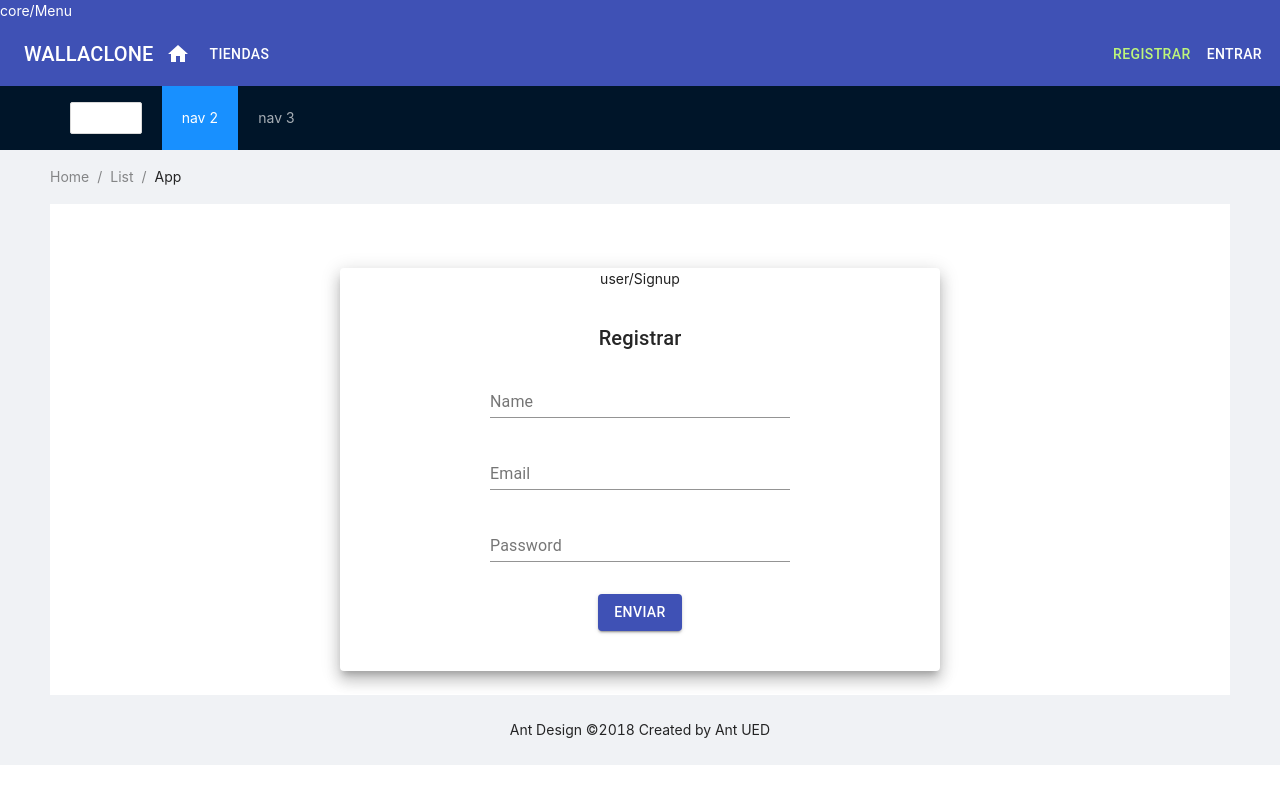
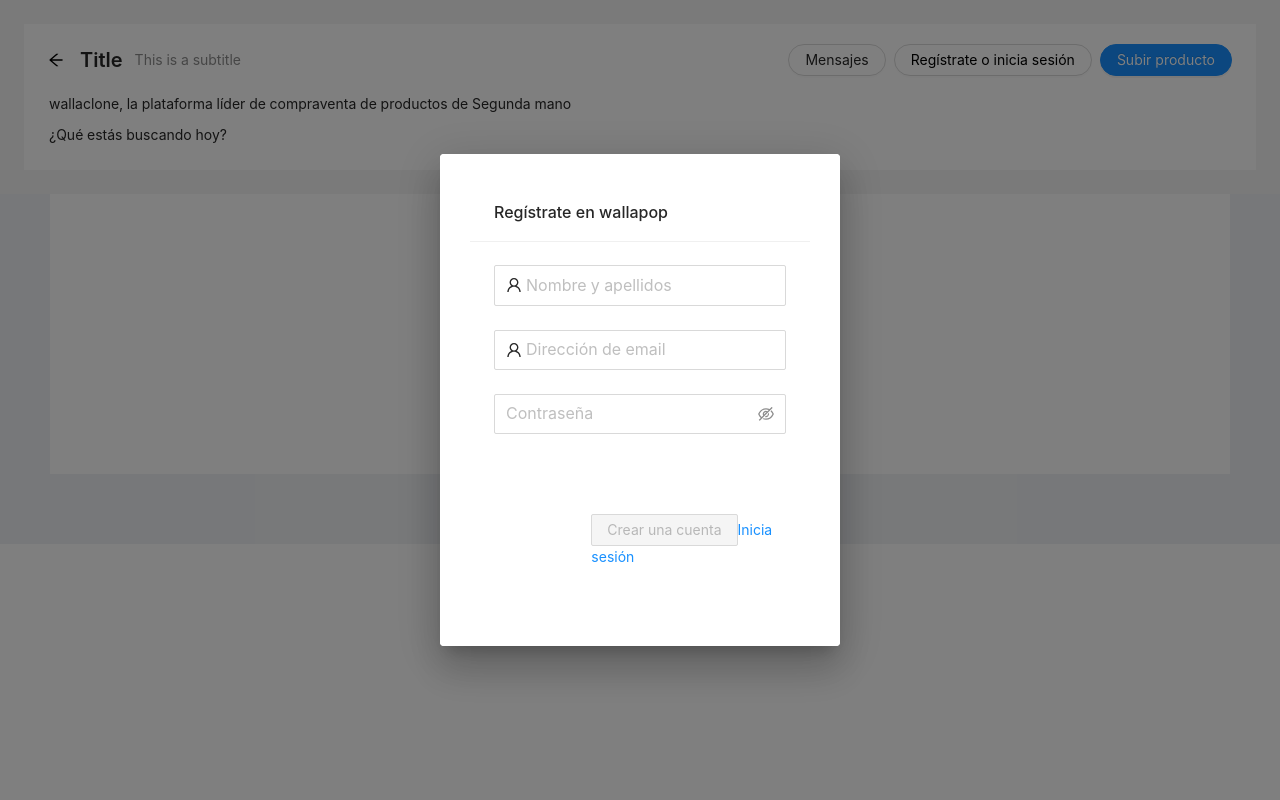
Before and after one commit to DrZuzzjen/frontend-final, a React (Create React App) app: page /signup in a window 1280 px wide. Built offline with nearby package versions, Linux system fonts and the light colour scheme.

Commit message:
agrego logica para el registro e iniciar sesion

```diff
--- a/src/API/api-user.js
+++ b/src/API/api-user.js
@@ -1,105 +1,116 @@
+import { API_ROOT } from './api-config';
 
 const create = async (user) => {
 	try {
-      let response = await fetch('/api/users/', {
+		let response = await fetch(`${API_ROOT}/api/users/`, {
 			method: 'POST',
 			headers: {
-          'Accept': 'application/json',
+				Accept: 'application/json',
 				'Content-Type': 'application/json'
 			},
 			body: JSON.stringify(user)
-      })
-    return await response.json()
-  } catch(err) {
-    console.log(err)
+		});
+		return await response.json();
+	} catch (err) {
+		console.log(err);
 	}
-}
+};
 
 const list = async (signal) => {
 	try {
-    let response = await fetch('/api/users/', {
+		let response = await fetch(`${API_ROOT}/api/users/`, {
 			method: 'GET',
-      signal: signal,
-    })
-    return await response.json()
-  } catch(err) {
-    console.log(err)
+			signal: signal
+		});
+		return await response.json();
+	} catch (err) {
+		console.log(err);
 	}
-}
+};
 
 const read = async (params, credentials, signal) => {
 	try {
-    let response = await fetch('/api/users/' + params.userId, {
+		let response = await fetch(
+			`${API_ROOT}/api/users/` + params.userId,
+			{
 				method: 'GET',
 				signal: signal,
 				headers: {
-        'Accept': 'application/json',
+					Accept: 'application/json',
 					'Content-Type': 'application/json',
-        'Authorization': 'Bearer ' + credentials.t
-      }
-    })
-    return await response.json()
-  } catch(err) {
-    console.log(err)
+					Authorization: 'Bearer ' + credentials.t
 				}
 			}
+		);
+		return await response.json();
+	} catch (err) {
+		console.log(err);
+	}
+};
 
 const update = async (params, credentials, user) => {
 	try {
-    let response = await fetch('/api/users/' + params.userId, {
+		let response = await fetch(
+			`${API_ROOT}/api/users/` + params.userId,
+			{
 				method: 'PUT',
 				headers: {
-        'Accept': 'application/json',
+					Accept: 'application/json',
 					'Content-Type': 'application/json',
-        'Authorization': 'Bearer ' + credentials.t
+					Authorization: 'Bearer ' + credentials.t
 				},
 				body: JSON.stringify(user)
-    })
-    return await response.json()
-  } catch(err) {
-    console.log(err)
 			}
+		);
+		return await response.json();
+	} catch (err) {
+		console.log(err);
 	}
+};
 
 const remove = async (params, credentials) => {
 	try {
-    let response = await fetch('/api/users/' + params.userId, {
+		let response = await fetch(
+			`${API_ROOT}/api/users/` + params.userId,
+			{
 				method: 'DELETE',
 				headers: {
-        'Accept': 'application/json',
+					Accept: 'application/json',
 					'Content-Type': 'application/json',
-        'Authorization': 'Bearer ' + credentials.t
-      }
-    })
-    return await response.json()
-  } catch(err) {
-    console.log(err)
+					Authorization: 'Bearer ' + credentials.t
 				}
 			}
+		);
+		return await response.json();
+	} catch (err) {
+		console.log(err);
+	}
+};
 
-const stripeUpdate = async (params, credentials, auth_code, signal) => {
+const stripeUpdate = async (
+	params,
+	credentials,
+	auth_code,
+	signal
+) => {
 	try {
-    let response = await fetch ('/api/stripe_auth/'+params.userId, {
+		let response = await fetch(
+			`${API_ROOT}/api/stripe_auth/` + params.userId,
+			{
 				method: 'PUT',
 				signal: signal,
 				headers: {
-        'Accept': 'application/json',
+					Accept: 'application/json',
 					'Content-Type': 'application/json',
-        'Authorization': 'Bearer ' + credentials.t
+					Authorization: 'Bearer ' + credentials.t
 				},
-      body: JSON.stringify({stripe: auth_code})
-    })
-    return await response.json()
-  } catch(err) {
-    console.log(err)
+				body: JSON.stringify({ stripe: auth_code })
 			}
+		);
+		return await response.json();
+	} catch (err) {
+		console.log(err);
 	}
+};
 
-export {
-  create,
-  list,
-  read,
-  update,
-  remove,
-  stripeUpdate
-}
+export { create, list, read, update, remove, stripeUpdate };
--- a/src/componentes/App/MainRouter.js
+++ b/src/componentes/App/MainRouter.js
@@ -2,7 +2,7 @@ import React from 'react';
 import { Route, Switch } from 'react-router-dom';
 import Home from '../layout/Home';
 import Signin from '../auth/Signin';
-import Menu from '../layout/Menu';
+import SigninSignup from '../auth/SigninSignup';
 import Base from '../layout/Base.js';
 import Users from '../user/Users';
 import Signup from '../user/Signup';
@@ -10,13 +10,16 @@ import Signup from '../user/Signup';
 const MainRouter = () => {
 	return (
 		<div>
-			<Menu />
 			<Base>
 				<Switch>
 					<Route exact path='/' component={Home} />
 					<Route path='/users' component={Users} />
 					<Route path='/signup' component={Signup} />
 					<Route path='/signin' component={Signin} />
+					<Route
+						path='/signin_signup'
+						component={SigninSignup}
+					/>
 				</Switch>
 			</Base>
 		</div>
--- a/src/componentes/auth/Signin.js
+++ b/src/componentes/auth/Signin.js
@@ -1,27 +1,24 @@
+import '../layout/Card.css';
 import {
 	Form,
 	Input,
 	Typography,
 	Button,
-	Checkbox
+	Checkbox,
+	Card
 } from 'antd';
-
-import React, { useState } from 'react';
-
-import Icon from '@material-ui/core/Icon';
-
+import { UserOutlined } from '@ant-design/icons';
 import auth from './../auth/auth-helper';
 import { Redirect } from 'react-router-dom';
 import { signin } from '../../API/api-auth.js';
-
-const layout = {
-	labelCol: {
-		span: 8
-	},
-	wrapperCol: {
-		span: 16
-	}
-};
+import Icon from '@material-ui/core/Icon';
+import React, { useState } from 'react';
+import Dialog from '@material-ui/core/Dialog';
+import DialogActions from '@material-ui/core/DialogActions';
+import DialogContent from '@material-ui/core/DialogContent';
+import DialogContentText from '@material-ui/core/DialogContentText';
+import DialogTitle from '@material-ui/core/DialogTitle';
+import { Link } from 'react-router-dom';
 const tailLayout = {
 	wrapperCol: {
 		offset: 8,
@@ -81,22 +78,40 @@ export default function Signin(props) {
 	}
 
 	return (
-		<Form {...layout}>
+		<div className='site-card-border-less-wrapper'>
+			<Dialog
+				open='true'
+				disableBackdropClick={true}
+				titleStyle={
+					({ textAlign: 'center' }, { padding: 30 })
+				}>
+				<Card
+					title='¡Bienvenido de nuevo!'
+					bordered={false}
+					style={({ width: 300 }, { padding: 30 })}>
+					<p>
+						<Form>
 							<Form.Item
 								id='email'
-				label='Email'
 								value={values.email}
 								onChange={handleChange('email')}>
-				<Input />
+								<Input
+									size='large'
+									placeholder='Dirección de email'
+									prefix={<UserOutlined />}
+								/>
 							</Form.Item>
 
 							<Form.Item
 								id='password'
-				label='Password'
 								value={values.password}
 								onChange={handleChange('password')}>
-				<Input.Password />
+								<Input.Password
+									size='large'
+									placeholder='Contraseña'
+								/>
 							</Form.Item>
+
 							<Form.Item {...tailLayout}>
 								{values.error && (
 									<Typography component='p' color='error'>
@@ -111,10 +126,21 @@ export default function Signin(props) {
 									type='primary'
 									htmlType='submit'
 									disabled={!couldSubmit()}
-					onClick={clickSubmit}>
-					Enviar
+									onClick={clickSubmit}
+									shape='round'
+									size='large'>
+									Iniciar sesión
 								</Button>
 							</Form.Item>
 						</Form>
+					</p>
+					<DialogActions>
+						<Link to='/signin'>Recuperar contraseña </Link>
+						{` |`}
+						<Link to='/signup'>Registrate</Link>
+					</DialogActions>
+				</Card>
+			</Dialog>
+		</div>
 	);
 }
--- /dev/null
+++ b/src/componentes/auth/SigninSignup.js
@@ -0,0 +1,57 @@
+import '../layout/Card.css';
+import {
+	Form,
+	Input,
+	Typography,
+	Button,
+	Checkbox,
+	Card
+} from 'antd';
+import { UserOutlined } from '@ant-design/icons';
+
+import React, { useState } from 'react';
+
+import TextField from '@material-ui/core/TextField';
+import Icon from '@material-ui/core/Icon';
+
+import { create } from '../../API/api-user';
+import Dialog from '@material-ui/core/Dialog';
+import DialogActions from '@material-ui/core/DialogActions';
+import DialogContent from '@material-ui/core/DialogContent';
+import DialogContentText from '@material-ui/core/DialogContentText';
+import DialogTitle from '@material-ui/core/DialogTitle';
+
+import { Link } from 'react-router-dom';
+
+export default function SigninSignup() {
+	return (
+		<div>
+			<Dialog
+				open='true'
+				disableBackdropClick={true}
+				titleStyle={
+					({ textAlign: 'center' }, { padding: 30 })
+				}>
+				<DialogTitle>¡Bienvenido a wallapop!</DialogTitle>
+				<DialogContent>
+					<DialogContentText>
+						<Card
+							title='¡Bienvenido a wallapop!'
+							bordered={false}
+							style={({ width: 300 }, { padding: 30 })}>
+							<p>Registrate o inicia sesión</p>
+							<p>o continua con tu email</p>
+							<p>
+								<DialogActions>
+									<Link to='/signin'>Inicia sesión </Link>
+									{` |`}
+									<Link to='/signup'>Registrate</Link>
+								</DialogActions>
+							</p>
+						</Card>
+					</DialogContentText>
+				</DialogContent>
+			</Dialog>
+		</div>
+	);
+}
--- a/src/componentes/layout/Base.css
+++ b/src/componentes/layout/Base.css
@@ -14,3 +14,13 @@
 	float: right;
 	margin: 16px 0 16px 24px;
 }
+
+.site-page-header-ghost-wrapper {
+	padding: 24px;
+	background-color: #f5f5f5;
+}
+
+.site-card-border-less-wrapper {
+	padding: 30px;
+	background: #ececec;
+}
--- a/src/componentes/layout/Base.js
+++ b/src/componentes/layout/Base.js
@@ -1,45 +1,58 @@
-import { Layout, Menu, Breadcrumb, Button } from 'antd';
+import {
+	Descriptions,
+	PageHeader,
+	Layout,
+	Button
+} from 'antd';
 import 'antd/dist/antd.css';
 import './Base.css';
-import auth from './../auth/auth-helper';
 import { Link, withRouter } from 'react-router-dom';
 
-const { Header, Content, Footer } = Layout;
+const { Content, Footer } = Layout;
 
 const isActive = (history, path) => {
 	if (history.location.pathname == path)
-		return { color: '#bef67a' };
-	else return { color: '#ffffff' };
+		return { color: '#000000' };
+	else return { color: '#000000' };
 };
 
 const Base = withRouter(
 	({ children, title, history, ...props }) => (
 		<Layout className='layout'>
-			<Header>
-				<div className='logo' />
-				<Menu
-					theme='dark'
-					mode='horizontal'
-					defaultSelectedKeys={[
-						'2'
+			<div className='site-page-header-ghost-wrapper'>
+				<PageHeader
+					ghost={false}
+					onBack={() => window.history.back()}
+					title='Title'
+					subTitle='This is a subtitle'
+					extra={[
+						<Button shape='round' key='3'>
+							Mensajes
+						</Button>,
+						<Link to='/signin_signup'>
+							<Button
+								shape='round'
+								key='2'
+								style={isActive(history, '/signin_signup')}>
+								Regístrate o inicia sesión
+							</Button>
+						</Link>,
+						<Button shape='round' key='1' type='primary'>
+							Subir producto
+						</Button>
 					]}>
-					<Menu.Item key='1'>
-						<Link to='/signin'>
-							<Button style={isActive(history, '/signin')}>
-								Entrar
-							</Button>
-						</Link>
-					</Menu.Item>
-					<Menu.Item key='2'>nav 2</Menu.Item>
-					<Menu.Item key='3'>nav 3</Menu.Item>
-				</Menu>
-			</Header>
+					<Descriptions size='small' column={1}>
+						<Descriptions.Item>
+							wallaclone, la plataforma líder de compraventa
+							de productos de Segunda mano
+						</Descriptions.Item>
+						<Descriptions.Item>
+							¿Qué estás buscando hoy?
+						</Descriptions.Item>
+					</Descriptions>
+				</PageHeader>
+			</div>
 			<Content style={{ padding: '0 50px' }}>
-				<Breadcrumb style={{ margin: '16px 0' }}>
-					<Breadcrumb.Item>Home</Breadcrumb.Item>
-					<Breadcrumb.Item>List</Breadcrumb.Item>
-					<Breadcrumb.Item>App</Breadcrumb.Item>
-				</Breadcrumb>
 				<div className='site-layout-content'>
 					{children}
 				</div>
--- /dev/null
+++ b/src/componentes/layout/Card.css
@@ -0,0 +1,4 @@
+.site-card-border-less-wrapper {
+	padding: 30px;
+	background: #ececec;
+}
--- a/src/componentes/productos/Suggestions.js
+++ b/src/componentes/productos/Suggestions.js
@@ -104,7 +104,6 @@ export default function Suggestions(props) {
 												{item.name}
 											</Typography>
 										</Link>
-
 										<Typography
 											component='p'
 											className={classes.date}>
--- a/src/componentes/user/Signup.js
+++ b/src/componentes/user/Signup.js
@@ -1,10 +1,17 @@
+import '../layout/Card.css';
+import {
+	Form,
+	Input,
+	Typography,
+	Button,
+	Checkbox,
+	Card
+} from 'antd';
+import { UserOutlined } from '@ant-design/icons';
+
 import React, { useState } from 'react';
-import Card from '@material-ui/core/Card';
-import CardActions from '@material-ui/core/CardActions';
-import CardContent from '@material-ui/core/CardContent';
-import Button from '@material-ui/core/Button';
+
 import TextField from '@material-ui/core/TextField';
-import Typography from '@material-ui/core/Typography';
 import Icon from '@material-ui/core/Icon';
 import { makeStyles } from '@material-ui/core/styles';
 import { create } from '../../API/api-user';
@@ -13,7 +20,15 @@ import DialogActions from '@material-ui/core/DialogActions';
 import DialogContent from '@material-ui/core/DialogContent';
 import DialogContentText from '@material-ui/core/DialogContentText';
 import DialogTitle from '@material-ui/core/DialogTitle';
+
 import { Link } from 'react-router-dom';
+
+const tailLayout = {
+	wrapperCol: {
+		offset: 8,
+		span: 16
+	}
+};
 
 const useStyles = makeStyles((theme) => ({
 	card: {
@@ -58,6 +73,10 @@ export default function Signup() {
 		setValues({ ...values, [name]: event.target.value });
 	};
 
+	const couldSubmit = () => {
+		return values.name && values.email && values.password;
+	};
+
 	const clickSubmit = () => {
 		const user = {
 			name: values.name || undefined,
@@ -75,62 +94,71 @@ export default function Signup() {
 	};
 	return (
 		<div>
-			<Card className={classes.card} elevation={10}>
-				user/Signup
-				<CardContent>
-					<Typography
-						variant='h6'
-						className={classes.title}>
-						Registrar
-					</Typography>
-					<TextField
+			<Dialog
+				open='true'
+				disableBackdropClick={true}
+				titleStyle={
+					({ textAlign: 'center' }, { padding: 30 })
+				}>
+				<Card
+					title='Regístrate en wallapop'
+					bordered={false}
+					style={({ width: 300 }, { padding: 30 })}>
+					<p>
+						<Form.Item
 							id='name'
-						label='Name'
-						className={classes.textField}
 							value={values.name}
-						onChange={handleChange('name')}
-						margin='normal'
+							onChange={handleChange('name')}>
+							<Input
+								size='large'
+								placeholder='Nombre y apellidos'
+								prefix={<UserOutlined />}
 							/>
-					<br />
-					<TextField
+						</Form.Item>
+
+						<Form.Item
 							id='email'
-						type='email'
-						label='Email'
-						className={classes.textField}
 							value={values.email}
-						onChange={handleChange('email')}
-						margin='normal'
+							onChange={handleChange('email')}>
+							<Input
+								size='large'
+								placeholder='Dirección de email'
+								prefix={<UserOutlined />}
 							/>
-					<br />
-					<TextField
+						</Form.Item>
+
+						<Form.Item
 							id='password'
-						type='password'
-						label='Password'
-						className={classes.textField}
 							value={values.password}
-						onChange={handleChange('password')}
-						margin='normal'
+							onChange={handleChange('password')}>
+							<Input.Password
+								size='large'
+								placeholder='Contraseña'
 							/>
-					<br />{' '}
+						</Form.Item>
+
+						<Form.Item {...tailLayout}>
 							{values.error && (
 								<Typography component='p' color='error'>
-							<Icon color='error' className={classes.error}>
-								error
-							</Icon>
+									<Icon color='error'>error</Icon>
 									{values.error}
 								</Typography>
 							)}
-				</CardContent>
-				<CardActions>
+						</Form.Item>
+
+						<Form.Item {...tailLayout}>
 							<Button
-						color='primary'
-						variant='contained'
-						onClick={clickSubmit}
-						className={classes.submit}>
-						Enviar
+								type='primary'
+								htmlType='submit'
+								disabled={!couldSubmit()}
+								onClick={clickSubmit}>
+								Crear una cuenta
 							</Button>
-				</CardActions>
+							<Link to='/signin'>Inicia sesión </Link>
+						</Form.Item>
+					</p>
 				</Card>
+
 				<Dialog
 					open={values.open}
 					disableBackdropClick={true}>
@@ -151,6 +179,7 @@ export default function Signup() {
 						</Link>
 					</DialogActions>
 				</Dialog>
+			</Dialog>
 		</div>
 	);
 }
```
Also changed, not shown: src/API/client.js (+20 -0 lines), 1 other file (tests, documents, lock files or other folders). Lines whose indentation alone changed are shown as unchanged.
